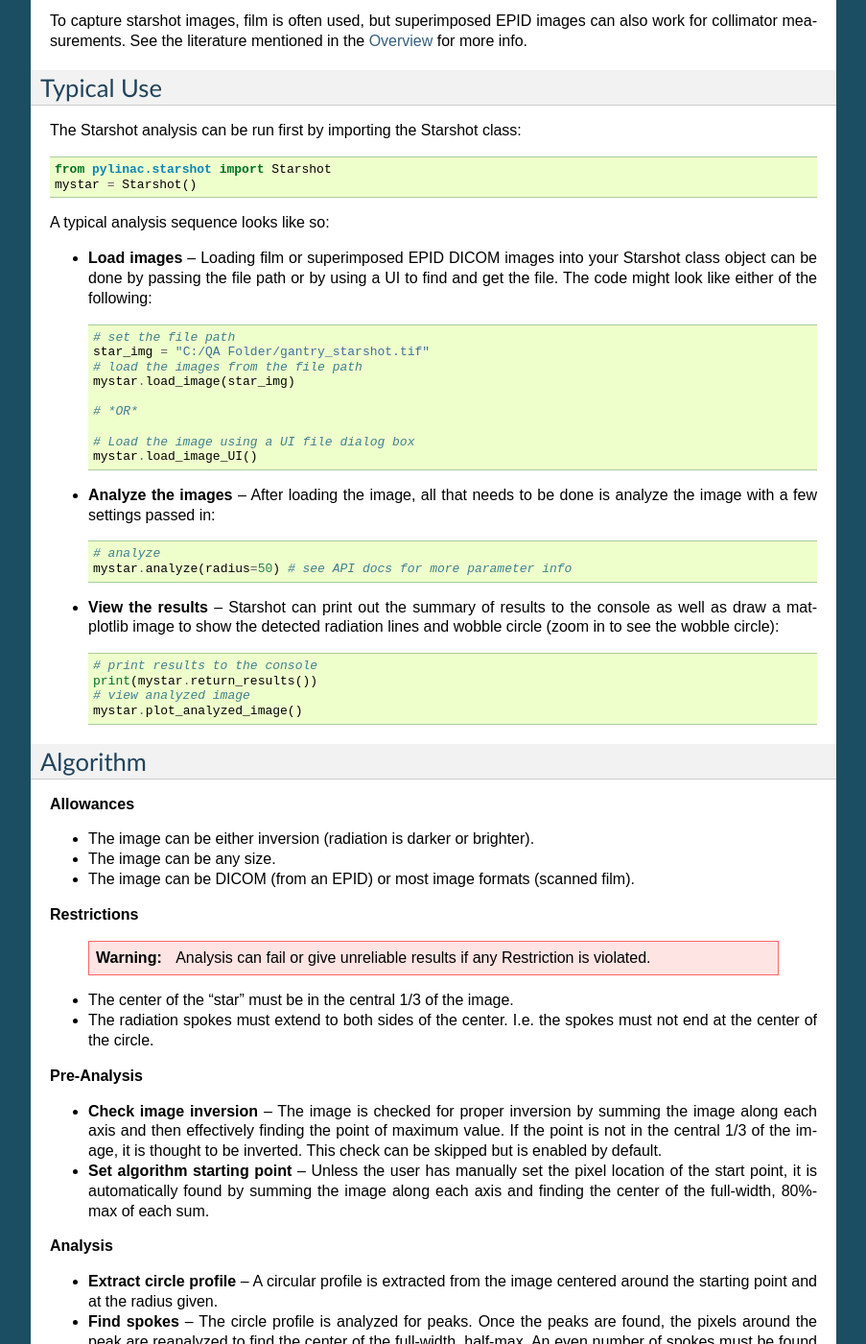
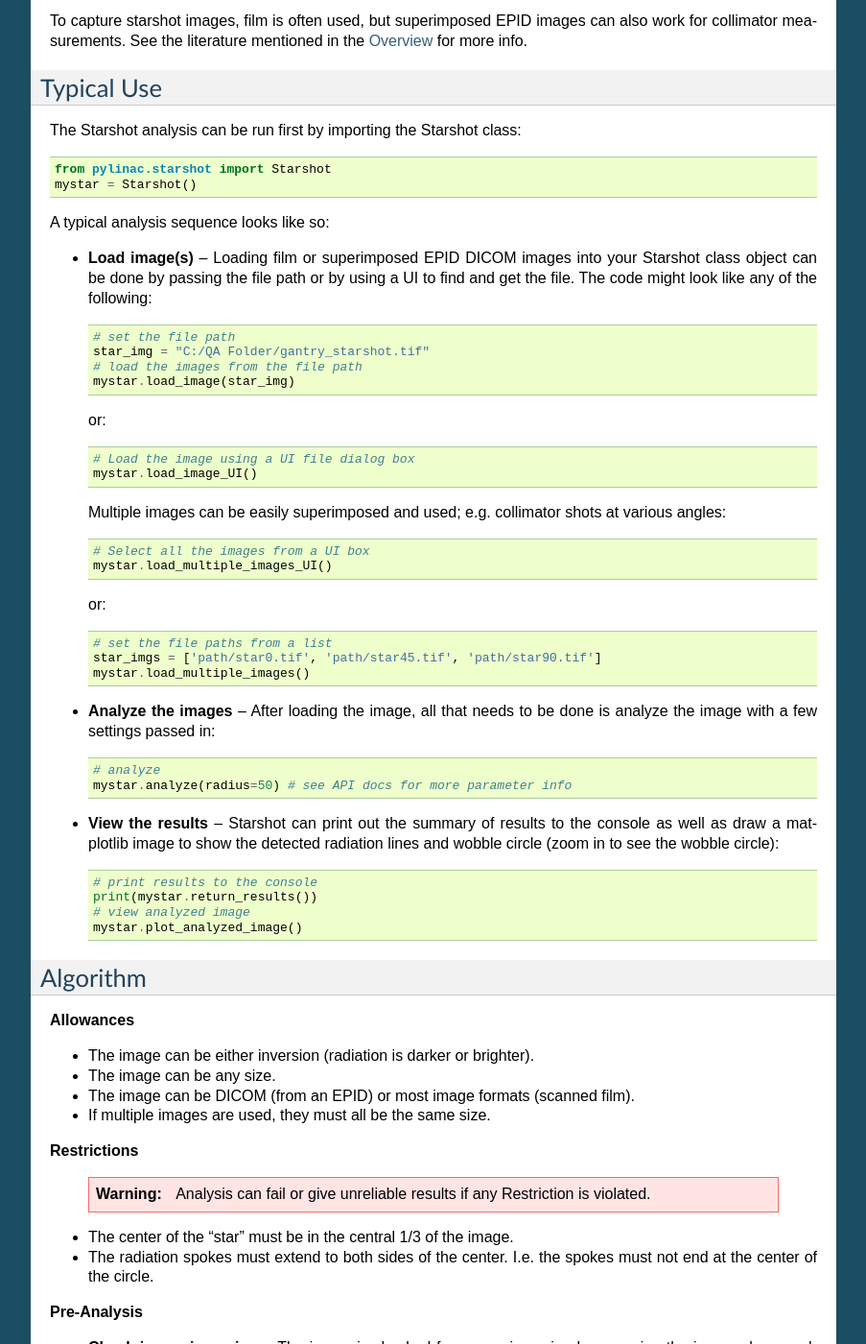
Before and after one commit to jrkerns/pylinac, a Sphinx documentation site: the page built from docs/source/starshot_docs.rst, in a window 1280 px wide and 1400 px high, scrolled down 1438 px. Shown: the whole window at 96% size, without its empty margins (198-1101 px from the left). Built offline with Sphinx 7.4.7, drawn with Linux system fonts in a browser that asks for light colours.

Commit message:
updated to include multiple image loading

```diff
--- a/docs/source/starshot_docs.rst
+++ b/docs/source/starshot_docs.rst
@@ -47,18 +47,29 @@ The Starshot analysis can be run first by importing the Starshot class::
 
 A typical analysis sequence looks like so:
 
-* **Load images** -- Loading film or superimposed EPID DICOM images into your Starshot class object can be done by
-  passing the file path or by using a UI to find and get the file. The code might look like either of the following::
+* **Load image(s)** -- Loading film or superimposed EPID DICOM images into your Starshot class object can be done by
+  passing the file path or by using a UI to find and get the file. The code might look like any of the following::
 
     # set the file path
     star_img = "C:/QA Folder/gantry_starshot.tif"
     # load the images from the file path
     mystar.load_image(star_img)
 
-    # *OR*
+  or::
 
     # Load the image using a UI file dialog box
     mystar.load_image_UI()
+
+  Multiple images can be easily superimposed and used; e.g. collimator shots at various angles::
+
+    # Select all the images from a UI box
+    mystar.load_multiple_images_UI()
+
+  or::
+
+    # set the file paths from a list
+    star_imgs = ['path/star0.tif', 'path/star45.tif', 'path/star90.tif']
+    mystar.load_multiple_images()
 
 * **Analyze the images** -- After loading the image, all that needs to be done is analyze the image with a few
   settings passed in::
@@ -82,6 +93,7 @@ Algorithm
 * The image can be either inversion (radiation is darker or brighter).
 * The image can be any size.
 * The image can be DICOM (from an EPID) or most image formats (scanned film).
+* If multiple images are used, they must all be the same size.
 
 **Restrictions**
 
```
